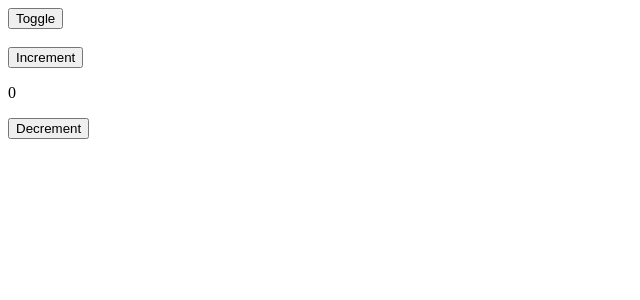
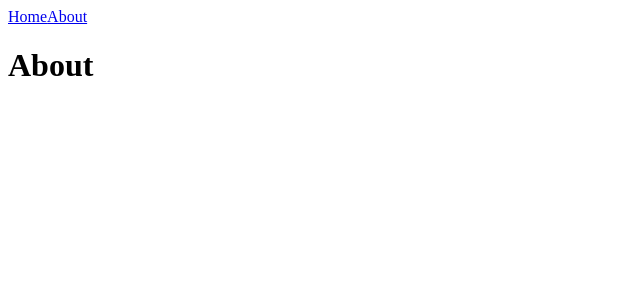
Before and after one commit to MamunVerse/Nuxt3-Basic-Project, a Nuxt app: page /about in a window 1280 px wide. Shown: the top 300 px of the page, without its empty margins (0-640 px from the left). Built offline with nearby package versions, Linux system fonts and the light colour scheme.

Commit message:
Learn routing on Nuxtt 3

```diff
--- a/app.vue
+++ /dev/null
@@ -1,15 +0,0 @@
-<template>
-  <!-- <HomeWelcome/> -->
-  <button @click="toggle">Toggle</button> <br> <br>
-  <component :is="MyComponent"/>
-  <!-- <Counter/> -->
-</template>
-
-<script setup>
-  const MyComponent = shallowRef(resolveComponent("Counter"));
-
-  function toggle(){
-    MyComponent.value = resolveComponent("HomeWelcome");
-  }
-
-</script>
--- a/components/Home/Welcome.vue
+++ b/components/Home/Welcome.vue
@@ -1,3 +1,3 @@
 <template>
-  <h1>Welcome</h1>
+  <h1>Welcome Munna</h1>
 </template>
--- /dev/null
+++ b/pages/about.vue
@@ -0,0 +1,7 @@
+<template>
+    <div>
+        <NuxtLink to="/">Home</NuxtLink>
+        <NuxtLink to="about">About</NuxtLink>
+        <h1>About</h1>
+    </div>
+</template>
--- /dev/null
+++ b/pages/index.vue
@@ -0,0 +1,7 @@
+<template>
+  <div>
+    <NuxtLink to="/">Home</NuxtLink>
+    <NuxtLink to="about">About</NuxtLink>
+    <h1>Home</h1>
+  </div>
+</template>
```
